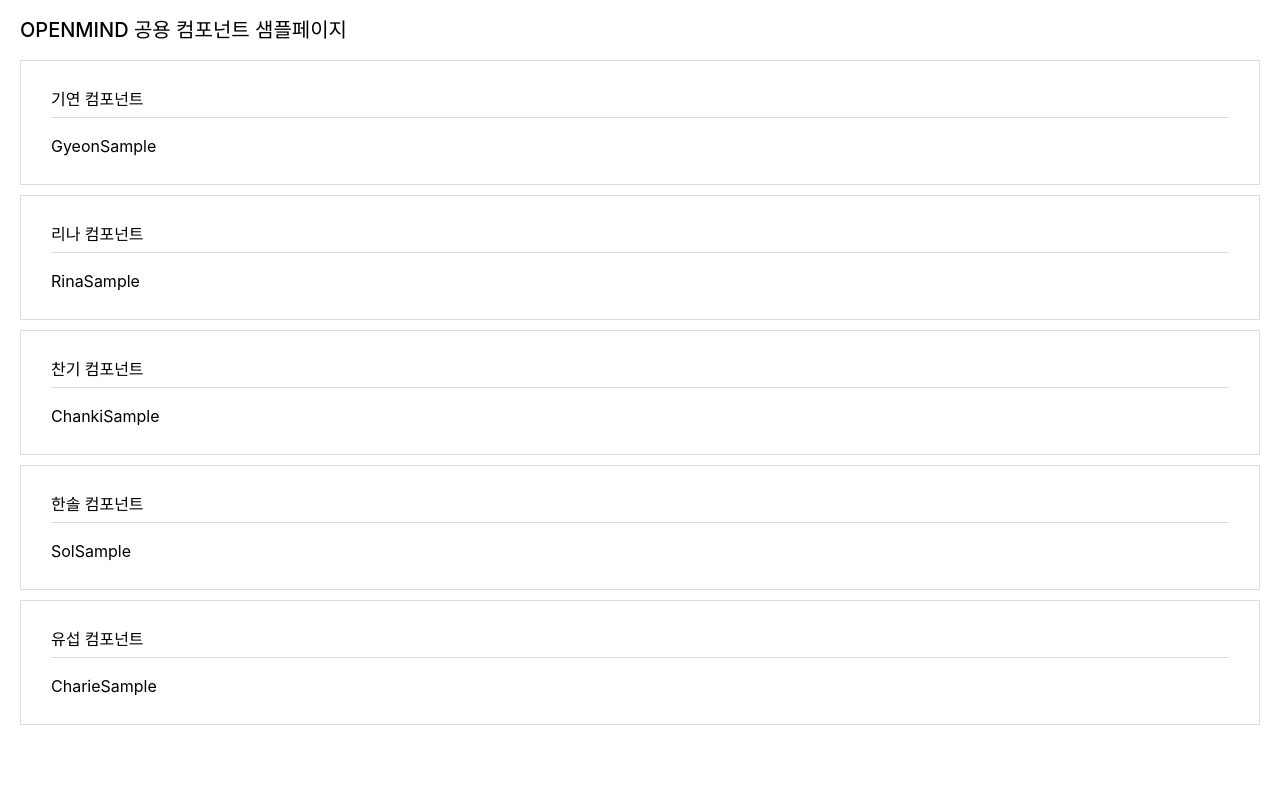
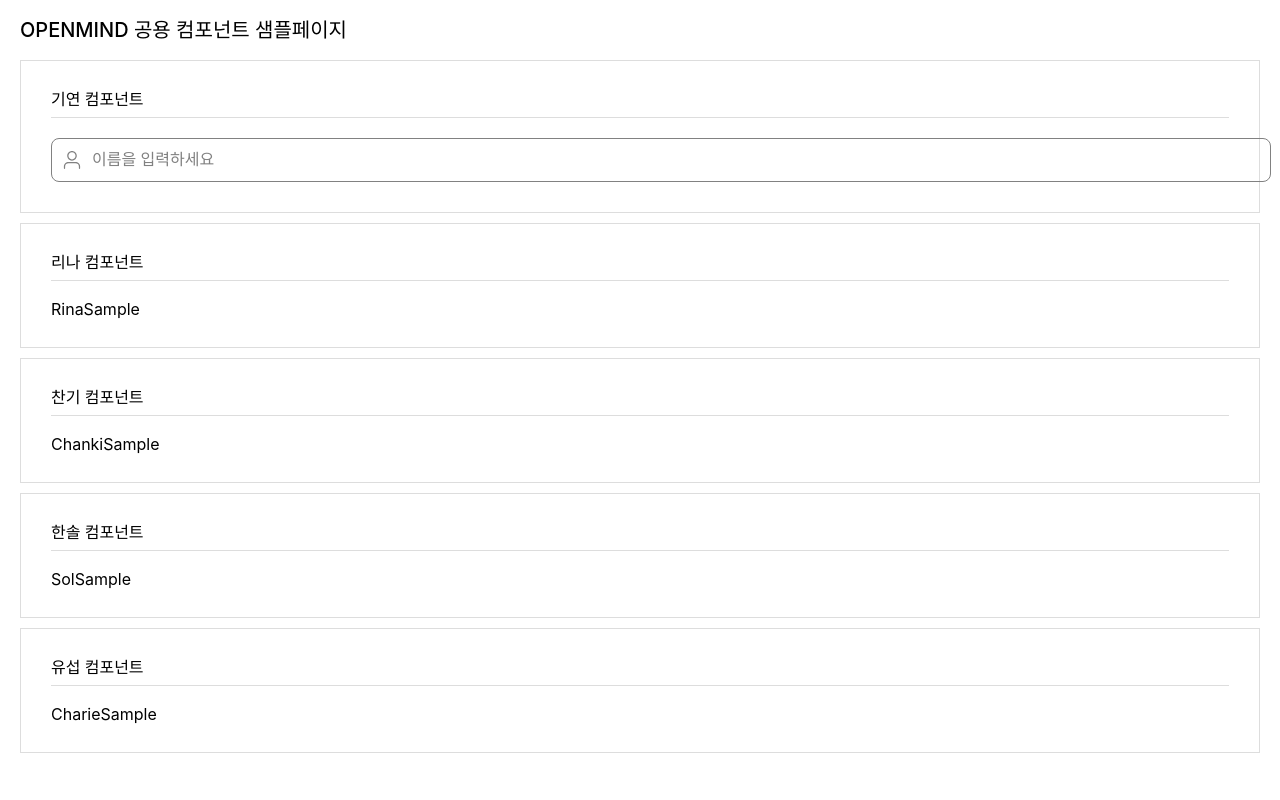
Before and after one commit to sprint12-part2/openmind, a React (Vite) app: page /sample in a window 1280 px wide. Shown: the top 800 px of the page. Built offline with nearby package versions, Linux system fonts and the light colour scheme.

Commit message:
feat(#30): input field 컴포넌트 개발

```diff
--- a/src/App.jsx
+++ b/src/App.jsx
@@ -1,10 +1,12 @@
 import { RouterProvider } from "react-router-dom";
+import SamplePage from "./pages/sample/SamplePage";
 import { router } from "./router";
 
 export default function App() {
   return (
     <>
       <RouterProvider router={router} />
+      <SamplePage />
     </>
   );
 }
--- /dev/null
+++ b/src/components/Input/InputField.jsx
@@ -0,0 +1,5 @@
+import styles from "./InputField.module.css";
+
+export function InputField() {
+  return <input className={styles.input} placeholder="이름을 입력하세요" />;
+}
--- /dev/null
+++ b/src/components/Input/InputField.module.css
@@ -0,0 +1,22 @@
+.input {
+  width: 100%;
+  padding: 12px 0px 12px 40px;
+  border: 1px solid var(--color-gray-400);
+  border-radius: 8px;
+  background: url("./images/PersonIcon.svg") no-repeat;
+  background-size: 20px 20px;
+  background-position: 10px center;
+  color: var(--color-black);
+  font-size: var(--font-size-md);
+  outline: none;
+}
+
+.input::placeholder {
+  color: var(--color-gray-400);
+  font-size: var(--font-size-md);
+  line-height: 22px;
+}
+
+.input:focus {
+  border: 1px solid var(--color-primary-400);
+}
--- a/src/pages/sample/components/GyeonSample.jsx
+++ b/src/pages/sample/components/GyeonSample.jsx
@@ -1,3 +1,9 @@
+import { InputField } from "@components/Input/InputField";
+
 export default function GyeonSample() {
-  return <div>GyeonSample</div>;
+  return (
+    <div>
+      <InputField />
+    </div>
+  );
 }
```
Also changed, not shown: src/assets/css/global.css (+6 -6 lines), src/components/Input/images/PersonIcon.svg (added).
